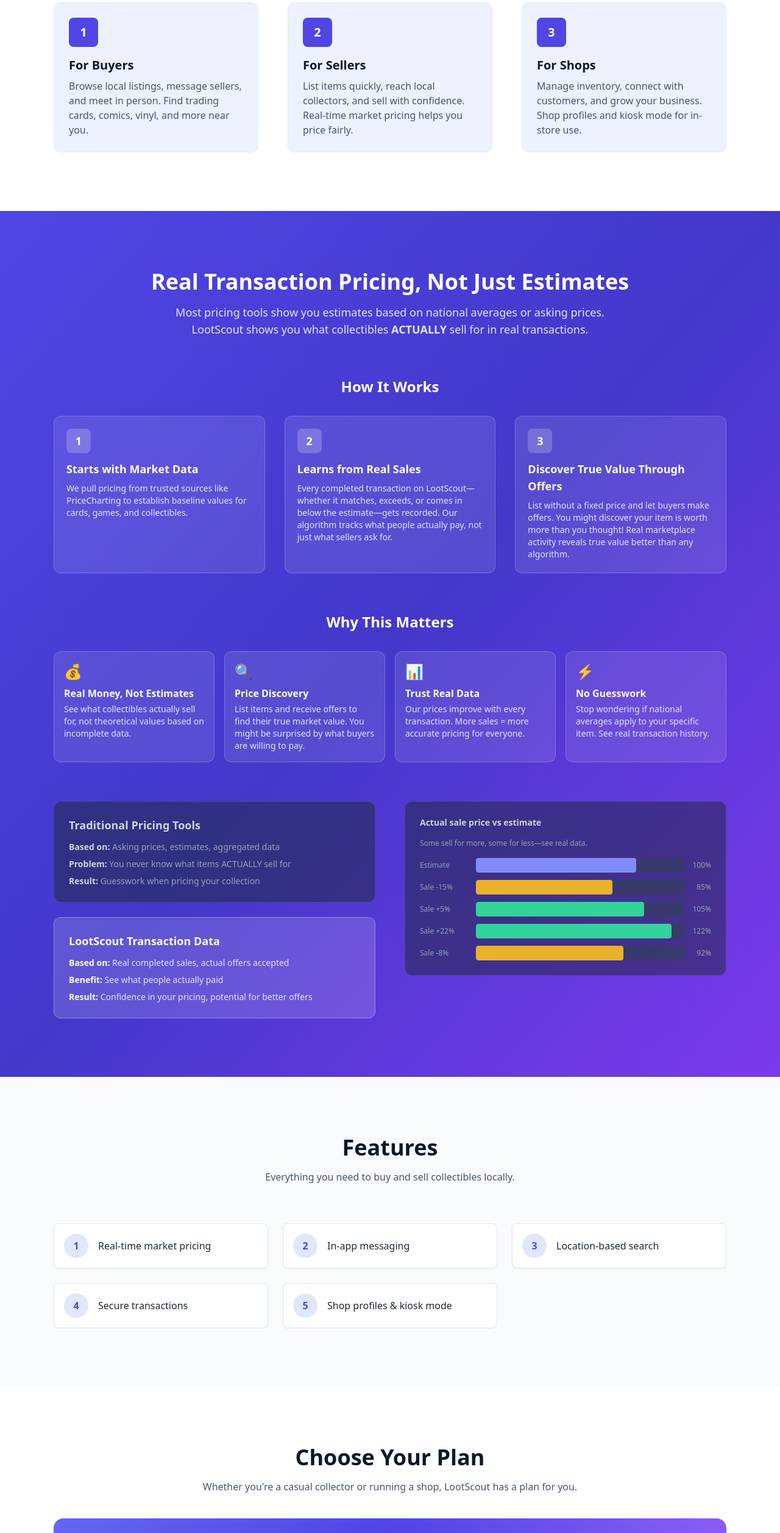
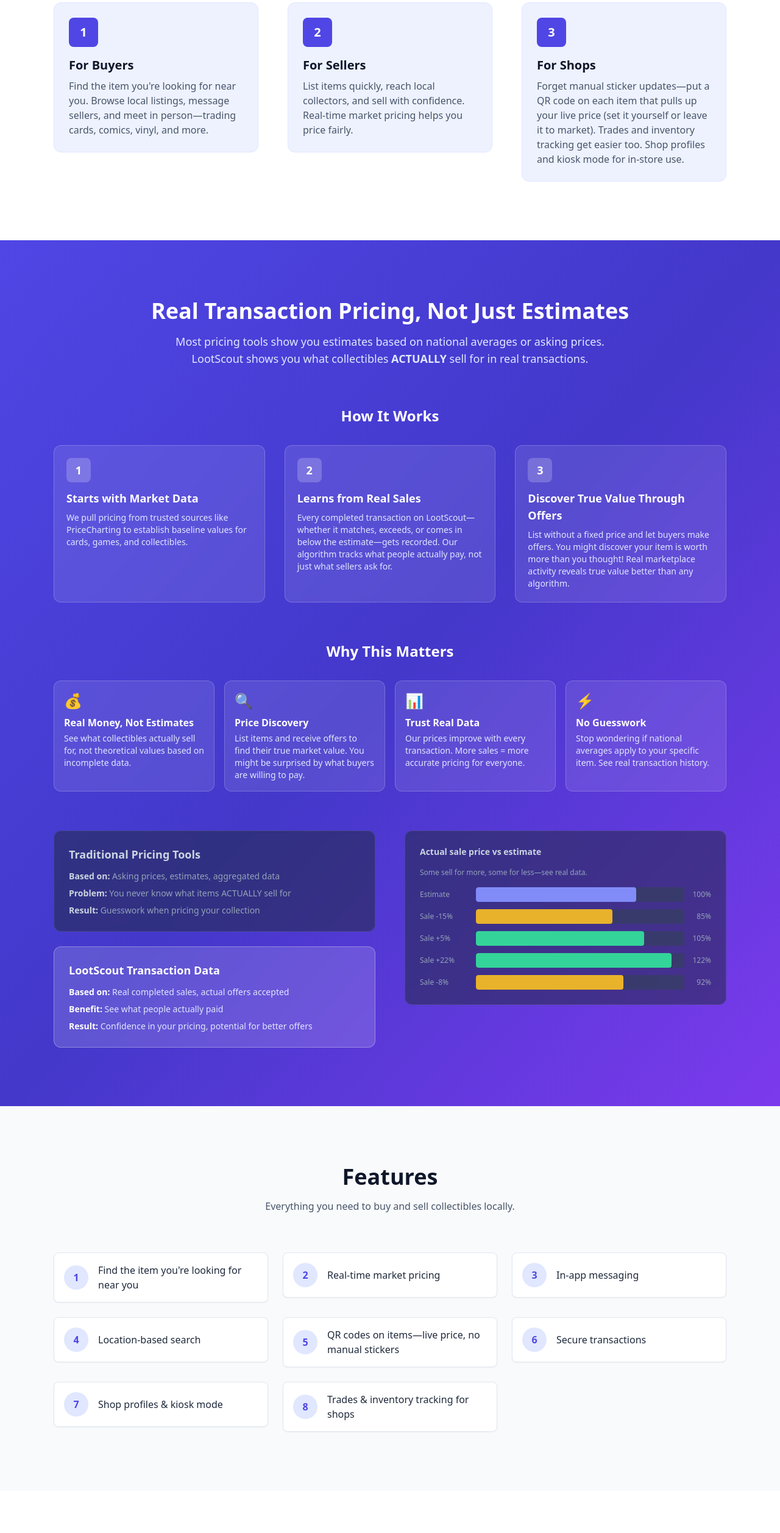
Before and after one commit to sbarot2/lootscout-website, a Next.js app: page / in a window 1280 px wide. Shown: the part 960-3474 px from the top of the page at 61% size. Built offline with nearby package versions, Linux system fonts and the light colour scheme.

Commit message:
added more descriptions

```diff
--- a/app/page.tsx
+++ b/app/page.tsx
@@ -73,7 +73,7 @@
                 <div className="w-12 h-12 rounded-lg bg-primary-600 text-white flex items-center justify-center text-xl font-bold">1</div>
                 <h3 className="mt-4 text-xl font-semibold text-slate-900">For Buyers</h3>
                 <p className="mt-2 text-slate-600">
-                  Browse local listings, message sellers, and meet in person. Find trading cards, comics, vinyl, and more near you.
+                  Find the item you&apos;re looking for near you. Browse local listings, message sellers, and meet in person—trading cards, comics, vinyl, and more.
                 </p>
               </div>
             </FadeInSection>
@@ -91,7 +91,7 @@
                 <div className="w-12 h-12 rounded-lg bg-primary-600 text-white flex items-center justify-center text-xl font-bold">3</div>
                 <h3 className="mt-4 text-xl font-semibold text-slate-900">For Shops</h3>
                 <p className="mt-2 text-slate-600">
-                  Manage inventory, connect with customers, and grow your business. Shop profiles and kiosk mode for in-store use.
+                  Forget manual sticker updates—put a QR code on each item that pulls up your live price (set it yourself or leave it to market). Trades and inventory tracking get easier too. Shop profiles and kiosk mode for in-store use.
                 </p>
               </div>
             </FadeInSection>
@@ -229,11 +229,14 @@
           </FadeInSection>
           <div className="mt-16 grid sm:grid-cols-2 lg:grid-cols-3 gap-6">
             {[
+              "Find the item you're looking for near you",
               "Real-time market pricing",
               "In-app messaging",
               "Location-based search",
+              "QR codes on items—live price, no manual stickers",
               "Secure transactions",
               "Shop profiles & kiosk mode",
+              "Trades & inventory tracking for shops",
             ].map((feature, i) => (
               <FadeInSection key={feature}>
                 <div className="flex items-center gap-4 p-4 rounded-lg bg-white border border-slate-200 shadow-sm">
@@ -294,7 +297,7 @@
                     {[
                       "Browse marketplace",
                       "Message buyers and sellers",
-                      "Up to 10 active listings",
+                      "Up to 5 active listings",
                       "Basic pricing data",
                       "Real transaction history",
                       "Accept offers on your listings",
```
